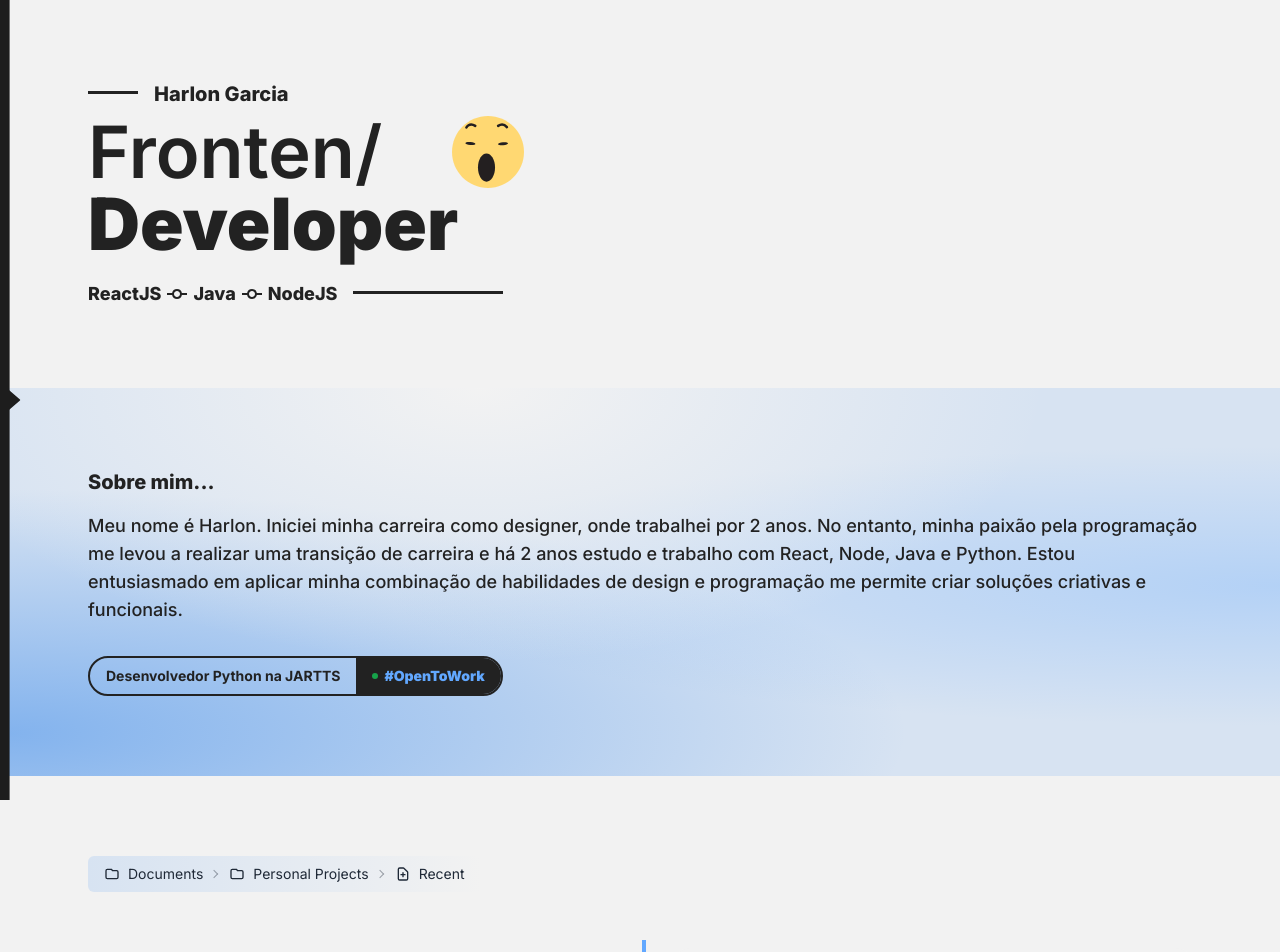
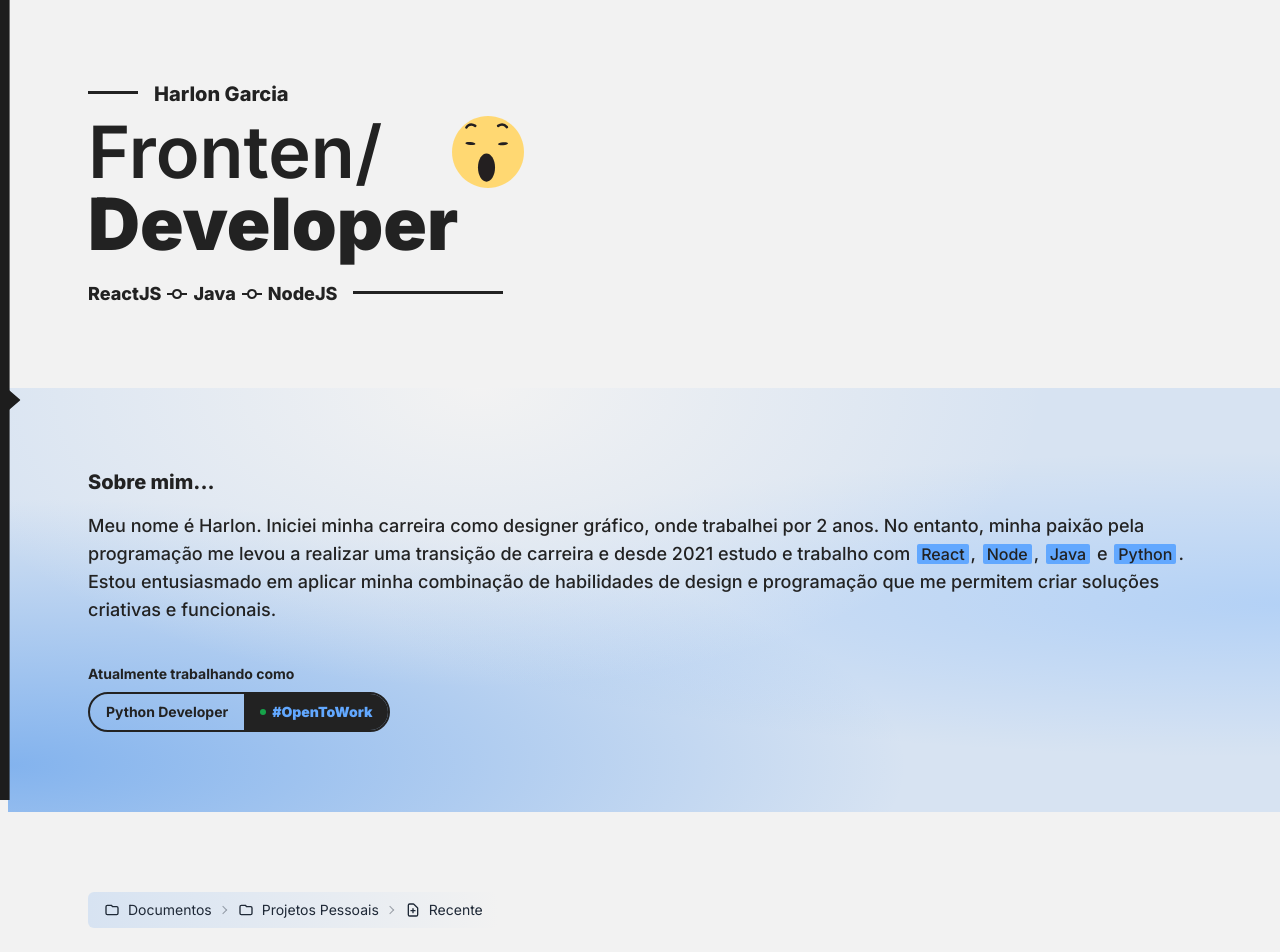
Before and after one commit to HarlonGarcia/portfolio-v2, a Next.js app: page / in a window 1280 px wide. Shown: the top 952 px of the page. Built offline with nearby package versions, Linux system fonts and the light colour scheme.

Commit message:
feat: add translation

```diff
--- a/package.json
+++ b/package.json
@@ -16,11 +16,13 @@
     "eslint": "8.42.0",
     "eslint-config-next": "13.4.4",
     "framer-motion": "^10.12.16",
+    "i18next": "^23.2.1",
     "lottie-react": "^2.4.0",
     "next": "13.4.4",
     "postcss": "8.4.24",
     "react": "18.2.0",
     "react-dom": "18.2.0",
+    "react-i18next": "^13.0.0",
     "tailwindcss": "3.3.2",
     "typed.js": "^2.0.16",
     "typescript": "5.1.3"
--- a/src/components/About.tsx
+++ b/src/components/About.tsx
@@ -1,46 +1,67 @@
 import React from "react";
 import { motion } from "framer-motion";
+import { useTranslation } from "react-i18next";
 import { MdExpandMore } from "react-icons/md";
 
 export default function About() {
   const [isExpanded, setIsExpanded] = React.useState(false);
+  const { t } = useTranslation();
 
   return (
-    <motion.div
-      className="border-collapse flex flex-col items-center p-6 py-8 text-primary bg-neutral-blue bg-mesh xs:items-start xs:p-10 sm:p-14 md:p-20"
+    <motion.section
+      className="border-collapse flex flex-col p-6 py-8 text-primary bg-neutral-blue bg-mesh xs:p-10 sm:p-14 md:p-20"
       initial={{ opacity: 0 }}
       animate={{ opacity: 1 }}
       transition={{ duration: 0.5 }}
     >
-      <h2 className="mb-4 font-extrabold xs:text-lg md:text-xl">
-        Sobre mim...
+      <div className="flex flex-col items-center gap-2 mb-6 xs:items-start xs:mb-8 sm:mb-10">
+        <h2 className="mb-2 font-extrabold xs:text-lg md:text-xl">
+          {t("about.title")}
         </h2>
         <p
-        className={`mb-2 text-sm text-center font-medium line-clamp-3 xs:mb-8 xs:text-left xs:line-clamp-none xs:text-base md:text-lg
+          className={`text-sm text-center font-medium line-clamp-3 xs:text-left xs:line-clamp-none xs:text-base md:text-lg
         ${isExpanded ? "line-clamp-none" : "line-clamp-3"}`}
         >
-        Meu nome é Harlon. Iniciei minha carreira como designer, onde trabalhei
-        por 2 anos. No entanto, minha paixão pela programação me levou a
-        realizar uma transição de carreira e há 2 anos estudo e trabalho com
-        React, Node, Java e Python. Estou entusiasmado em aplicar minha
-        combinação de habilidades de design e programação me permite criar
-        soluções criativas e funcionais.
+          {t("about.description.1")}{" "}
+          <span className="px-1 mx-0.5 text-xs bg-highlight rounded-sm sm:text-sm md:text-base">
+            React
+          </span>
+          ,{" "}
+          <span className="px-1 mx-0.5 text-xs bg-highlight rounded-sm sm:text-sm md:text-base">
+            Node
+          </span>
+          ,{" "}
+          <span className="px-1 mx-0.5 text-xs bg-highlight rounded-sm sm:text-sm md:text-base">
+            Java
+          </span>{" "}
+          {t("connector")}{" "}
+          <span className="px-1 mx-0.5 text-xs bg-highlight rounded-sm sm:text-sm md:text-base">
+            Python
+          </span>
+          . {t("about.description.2")}
         </p>
         <button
           className={`animate-bounce xs:hidden ${
-          isExpanded ? "hidden" : "mb-4 block"
+            isExpanded ? "hidden" : "block"
           }`}
           onClick={() => setIsExpanded(true)}
         >
           <MdExpandMore className="w-6 h-6" />
         </button>
+      </div>
+      <div className="flex flex-col items-center xs:items-start">
+        <small className="mb-2 text-sm font-bold">{t("about.status")}</small>
+        <strong className="py-1 px-2 text-xs text-highlight bg-primary rounded shadow-lg shadow-highlight xs:hidden">
+          Python Developer
+        </strong>
         <div className="hidden text-xs font-bold border-2 border-primary rounded-full overflow-hidden xs:flex sm:text-sm">
-        <div className="p-2 px-4">Desenvolvedor Python na JARTTS</div>
+          <div className="p-2 px-4">Python Developer</div>
           <div className="flex items-center p-2 px-4 text-highlight bg-primary">
             <div className="w-1.5 h-1.5 mr-1.5 rounded-[50%] bg-green-600"></div>
             <strong>#OpenToWork</strong>
           </div>
         </div>
-    </motion.div>
+      </div>
+    </motion.section>
   );
 }
--- a/src/components/Breadcrumbs.tsx
+++ b/src/components/Breadcrumbs.tsx
@@ -1,6 +1,9 @@
 import React from "react";
+import { useTranslation } from "react-i18next";
 
 export default function Breadcrumbs() {
+  const { t } = useTranslation();
+
   return (
     <div className="w-fit text-sm breadcrumbs py-2 px-4 mb-10 bg-gradient-to-r from-neutral-blue rounded-md">
       <ul>
@@ -18,7 +21,7 @@ export default function Breadcrumbs() {
               d="M3 7v10a2 2 0 002 2h14a2 2 0 002-2V9a2 2 0 00-2-2h-6l-2-2H5a2 2 0 00-2 2z"
             ></path>
           </svg>
-          Documents
+          {t("projects.breadcrumbs.documents")}
         </li>
         <li>
           <svg
@@ -34,7 +37,7 @@ export default function Breadcrumbs() {
               d="M3 7v10a2 2 0 002 2h14a2 2 0 002-2V9a2 2 0 00-2-2h-6l-2-2H5a2 2 0 00-2 2z"
             ></path>
           </svg>
-          Personal Projects
+          {t("projects.breadcrumbs.project")}
         </li>
         <li>
           <svg
@@ -50,7 +53,7 @@ export default function Breadcrumbs() {
               d="M9 13h6m-3-3v6m5 5H7a2 2 0 01-2-2V5a2 2 0 012-2h5.586a1 1 0 01.707.293l5.414 5.414a1 1 0 01.293.707V19a2 2 0 01-2 2z"
             ></path>
           </svg>
-          Recent
+          {t("projects.breadcrumbs.recent")}
         </li>
       </ul>
     </div>
--- a/src/components/Footer.tsx
+++ b/src/components/Footer.tsx
@@ -1,13 +1,14 @@
 import React from "react";
+import { useTranslation } from "react-i18next";
 import { FaLinkedin, FaGithub, FaDiscord } from "react-icons/fa";
 
 export default function Footer() {
+  const { t } = useTranslation();
+
   return (
     <footer className="w-full flex flex-col items-center p-8 bg-primary-dark">
       <div className="flex flex-col items-center gap-1 mb-6 text-center text-sm">
-        <p className="mb-2 text-white/30">
-          Este site foi feito com NextJS e TailwindCSS
-        </p>
+        <p className="mb-2 text-white/30">{t("footer.info")}</p>
         <strong className="text-neutral">Harlon Garcia &copy; 2023</strong>
       </div>
       <div className="flex gap-6 text-highlight">
--- a/src/components/Projects.tsx
+++ b/src/components/Projects.tsx
@@ -1,6 +1,7 @@
 import React from "react";
 import { Inter } from "next/font/google";
 import { motion } from "framer-motion";
+import { useTranslation } from "react-i18next";
 import { FaGithub, FaLink } from "react-icons/fa";
 
 import { projectsData } from "@/utils/projects";
@@ -28,6 +29,8 @@ const item = {
 };
 
 export default function Projects() {
+  const { t } = useTranslation();
+
   return (
     <motion.section
       className={`p-8 bg-neutral xs:p-10 sm:hidden sm:p-14 md:p-20 ${inter.className}`}
@@ -35,7 +38,7 @@ export default function Projects() {
       animate={{ opacity: 1 }}
       transition={{ duration: 0.5 }}
     >
-      <h2 className="mb-4 text-md font-bold">Meu projetos mais recentes</h2>
+      <h2 className="mb-4 text-md font-bold">{t("projects.title")}</h2>
       <motion.div
         className="flex flex-col gap-4 mb-4"
         variants={container}
--- a/src/components/Sidebar.tsx
+++ b/src/components/Sidebar.tsx
@@ -1,4 +1,5 @@
 import React from "react";
+import { useTranslation } from "react-i18next";
 
 import { AiOutlineCaretRight } from "react-icons/ai";
 import { FaLinkedin, FaGithub, FaDiscord } from "react-icons/fa";
@@ -10,6 +11,14 @@ interface SidebarProps {
 }
 
 export default function Sidebar({ isOpen, setIsOpen }: SidebarProps) {
+  const { i18n } = useTranslation();
+
+  const toggleLanguage = () => {
+    i18n.language === "ptBR"
+      ? i18n.changeLanguage("en")
+      : i18n.changeLanguage("ptBR");
+  };
+
   return (
     <div className="flex h-screen fixed z-20">
       <div
@@ -37,7 +46,7 @@ export default function Sidebar({ isOpen, setIsOpen }: SidebarProps) {
               <FaDiscord className="w-6 h-6 transition-all duration-300 ease-in-out hover:text-highlight-dark group-hover:-translate-y-0.5" />
             </a>
           </div>
-          <button className="group text-highlight">
+          <button className="group text-highlight" onClick={toggleLanguage}>
             <HiTranslate className="w-6 h-6 transition-all duration-300 ease-in-out hover:text-highlight-dark" />
           </button>
         </div>
--- /dev/null
+++ b/src/locales/i18next.ts
@@ -0,0 +1,16 @@
+import i18next from "i18next";
+import { initReactI18next } from "react-i18next";
+
+import enUS from "./translations/enUS.json";
+import ptBR from "./translations/ptBR.json";
+
+i18next.use(initReactI18next).init({
+  fallbackLng: "ptBR",
+  interpolation: {
+    escapeValue: false,
+  },
+  resources: {
+    en: enUS,
+    ptBR: ptBR,
+  },
+});
--- /dev/null
+++ b/src/locales/translations/enUS.json
@@ -0,0 +1,24 @@
+{
+  "translation": {
+    "about": {
+      "title": "About me...",
+      "description": {
+        "1": "My name is Harlon. I started my career as a graphic designer, where I worked for 2 years. However, my passion for programming led me to make a career transition, and since 2021 I have been studying and working with",
+        "2": "I'm excited to apply my combination of design and programming skills, which allows me to create creative and functional solutions."
+      },
+      "status": "Currently working as"
+    },
+    "projects": {
+      "title": "My recent projects",
+      "breadcrumbs": {
+        "documents": "Documents",
+        "project": "Personal Projects",
+        "recent": "Recent"
+      }
+    },
+    "footer": {
+      "info": "This website was developed and designed using NextJS and TailwindCSS"
+    },
+    "connector": "and"
+  }
+}
--- /dev/null
+++ b/src/locales/translations/ptBR.json
@@ -0,0 +1,24 @@
+{
+  "translation": {
+    "about": {
+      "title": "Sobre mim...",
+      "description": {
+        "1": "Meu nome é Harlon. Iniciei minha carreira como designer gráfico, onde trabalhei por 2 anos. No entanto, minha paixão pela programação me levou a realizar uma transição de carreira e desde 2021 estudo e trabalho com",
+        "2": "Estou entusiasmado em aplicar minha combinação de habilidades de design e programação que me permitem criar soluções criativas e funcionais."
+      },
+      "status": "Atualmente trabalhando como"
+    },
+    "projects": {
+      "title": "Meus projetos mais recentes",
+      "breadcrumbs": {
+        "documents": "Documentos",
+        "project": "Projetos Pessoais",
+        "recent": "Recente"
+      }
+    },
+    "footer": {
+      "info": "Este site foi criado com NextJS e TailwindCSS"
+    },
+    "connector": "e"
+  }
+}
--- a/src/pages/_app.tsx
+++ b/src/pages/_app.tsx
@@ -1,8 +1,9 @@
 import "@/styles/globals.css";
+import Head from "next/head";
 import type { AppProps } from "next/app";
 
 import Layout from "@/components/Layout";
-import Head from "next/head";
+import "@/locales/i18next";
 
 export default function App({ Component, pageProps }: AppProps) {
   return (
--- a/src/pages/_document.tsx
+++ b/src/pages/_document.tsx
@@ -2,7 +2,7 @@ import { Html, Head, Main, NextScript } from "next/document";
 
 export default function Document() {
   return (
-    <Html lang="en">
+    <Html lang="en" data-theme="light">
       <Head />
       <body>
         <Main />
--- a/tailwind.config.js
+++ b/tailwind.config.js
@@ -44,4 +44,7 @@ module.exports = {
     },
   },
   plugins: [require("daisyui")],
+  daisyui: {
+    themes: ["light", "dark", "dracula"],
+  },
 };
```
Also changed, not shown: 1 other file (tests, documents, lock files or other folders). Lines whose indentation alone changed are shown as unchanged.
